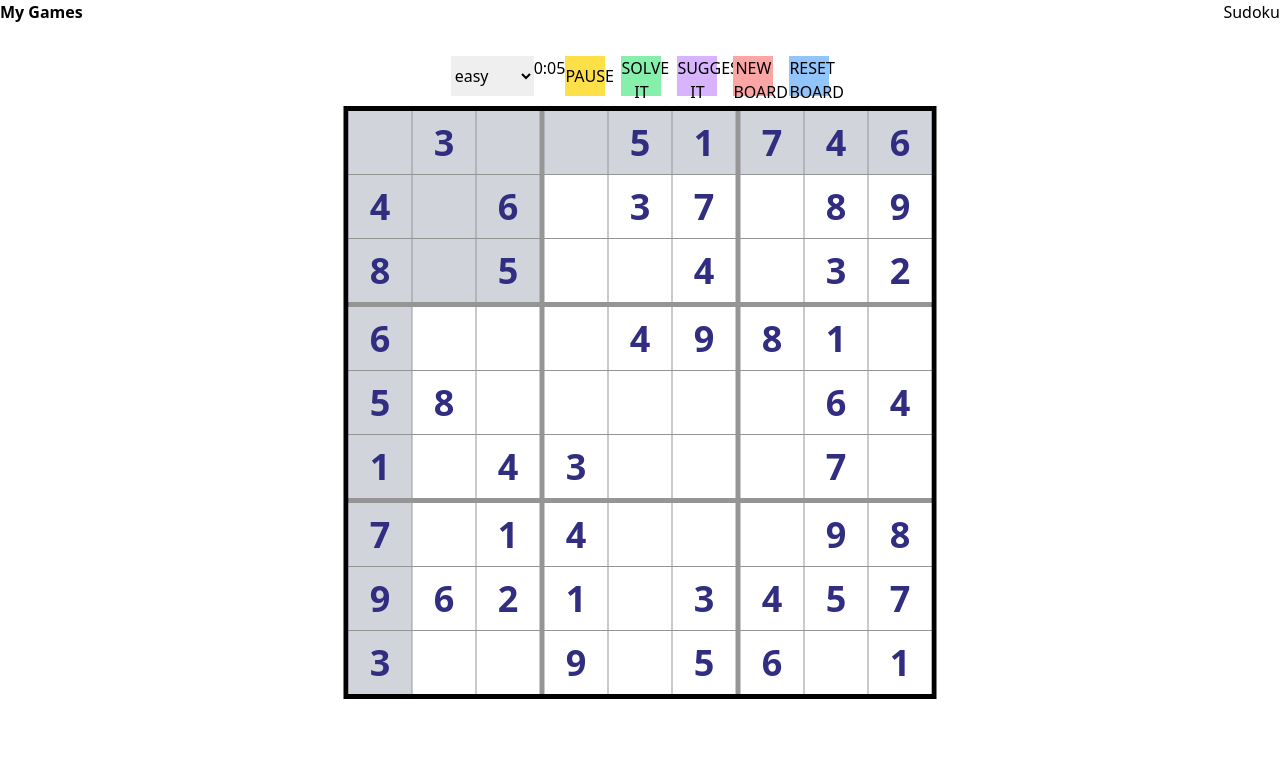
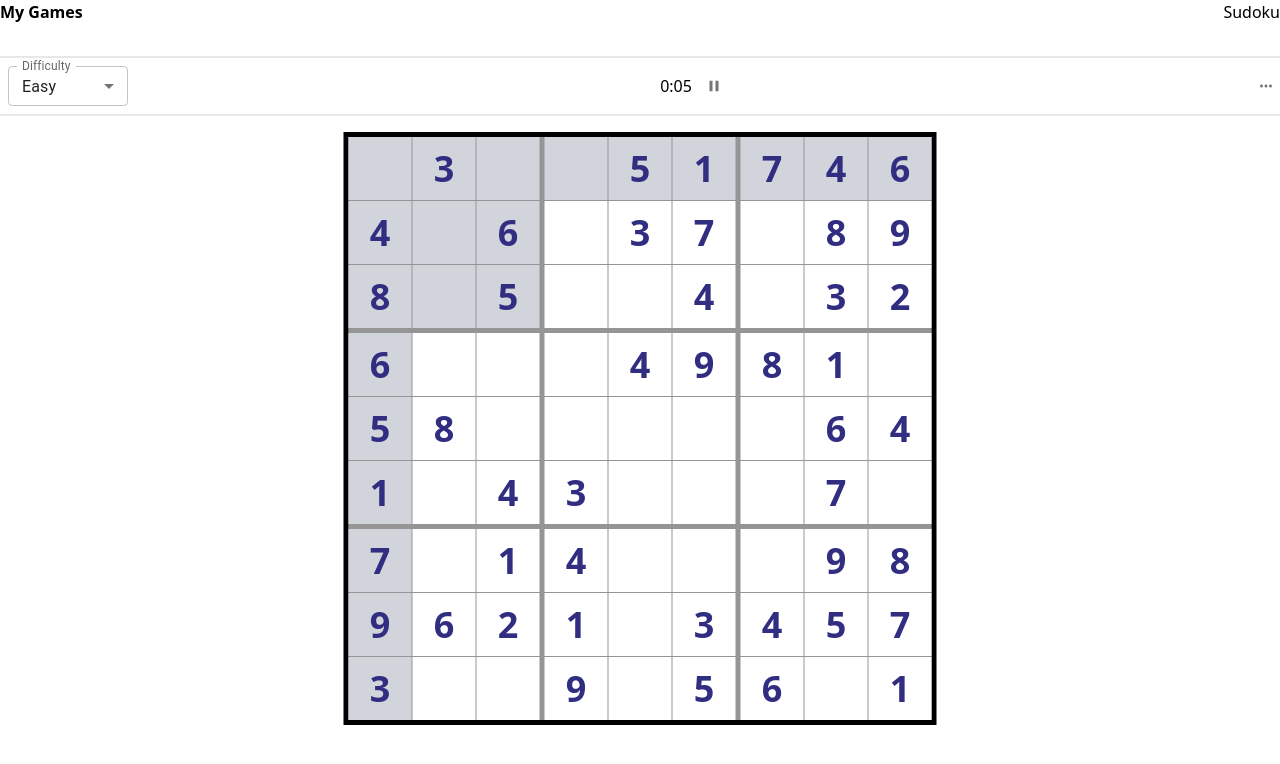
Before and after one commit to njd0/my-games, a React (Create React App) app: page / in a window 1280 px wide. Shown: the top 764 px of the page. Built offline with nearby package versions, Linux system fonts and the light colour scheme; what tailwindcss-animation-delay would draw is missing.

Commit message:
add materiul. add header buttons

```diff
--- /dev/null
+++ b/src/components/Sudoku/Board/Header/ActionMenu.tsx
@@ -0,0 +1,62 @@
+import Button from '@mui/material/Button';
+import Menu from '@mui/material/Menu';
+import MenuItem from '@mui/material/MenuItem';
+import { useContext, useState } from 'react';
+import { BoardContext } from '../BoardContext';
+import MoreHorizIcon from '@mui/icons-material/MoreHoriz';
+import { IconButton } from '@mui/material';
+
+export const ActionMenu = () => {
+  const {
+    solveBoardPuzzle,
+    solveBoardCandidates,
+    createNewBoard,
+    resetBoard,
+  } = useContext(BoardContext);
+
+  const [anchorEl, setAnchorEl] = useState<null | HTMLElement>(null);
+  const open = Boolean(anchorEl);
+
+  const handleClick = (event: React.MouseEvent<HTMLButtonElement>) => {
+    setAnchorEl(event.currentTarget);
+  };
+
+  const handleClose = (cb?: Function) => {
+    setAnchorEl(null);
+    cb?.();
+  };
+
+  const onClickSolve = () => { handleClose(solveBoardPuzzle); }
+  const onClickSolveCandidates = () => { handleClose(solveBoardCandidates); }
+  const onClickNewBoard = () => { handleClose(createNewBoard); }
+  const onClickResetBoard = () => { handleClose(resetBoard); }
+
+  return (
+    <div className='flex item-center'>
+      <IconButton
+        id="board-action-menu"
+        aria-controls={open ? 'board-action-menu' : undefined}
+        aria-haspopup="true"
+        aria-expanded={open ? 'true' : undefined}
+        onClick={handleClick}
+        size="small"
+      >
+        <MoreHorizIcon fontSize="inherit" />
+      </IconButton>
+      <Menu
+        id="board-action-menu"
+        anchorEl={anchorEl}
+        open={open}
+        onClose={() => handleClose()}
+        MenuListProps={{
+          'aria-labelledby': 'basic-button',
+        }}
+      >
+        <MenuItem onClick={onClickSolve}>Solve Board</MenuItem>
+        <MenuItem onClick={onClickSolveCandidates}>Suggest Candidates</MenuItem>
+        <MenuItem onClick={onClickResetBoard}>Reset Board</MenuItem>
+        <MenuItem onClick={onClickNewBoard}>New Board</MenuItem>
+      </Menu>
+    </div>
+  );
+}
--- a/src/components/Sudoku/Board/BoardHeader.tsx
+++ b/src/components/Sudoku/Board/Header/index.tsx
@@ -1,7 +1,10 @@
 import { useAppSelector } from "@/redux/useHook";
 import { useCallback, useContext, useEffect, useRef, useState } from "react";
 import { Difficulty } from "@/redux/slices/sudoku/types";
-import { BoardContext } from "./BoardContext";
+import { BoardContext } from "../BoardContext";
+import { ActionMenu } from "./ActionMenu";
+import { FormControl, IconButton, InputLabel, MenuItem, Select, SelectChangeEvent } from "@mui/material";
+import PauseIcon from '@mui/icons-material/Pause';
 
 const parseSeconds = (seconds: number) => {
   const d = Math.floor(seconds / (3600 * 24));
@@ -17,7 +20,7 @@ const parseSeconds = (seconds: number) => {
 }
 
 export const BoardHeader = () => {
-  const { time } = useAppSelector(state => state.sudoku);
+  const { time, difficulty } = useAppSelector(state => state.sudoku);
 
   const {
     solveBoardPuzzle,
@@ -76,7 +79,7 @@ export const BoardHeader = () => {
     setIsPaused(true);
   }, [setIsPaused]);
 
-  const onChangeDifficulty = useCallback((e: React.ChangeEvent<HTMLSelectElement>) => {
+  const onChangeDifficulty = useCallback((e: SelectChangeEvent) => {
     changeDifficulty(e.target.value as Difficulty, timeRef.current)
   }, [changeDifficulty])
 
@@ -97,19 +100,29 @@ export const BoardHeader = () => {
   }, [resetBoard])
 
   return (
-    <div className="w-full h-[50px]">
-      <div className="flex justify-center">
-        <select onChange={onChangeDifficulty}>
-          <option>easy</option>
-          <option>medium</option>
-          <option>hard</option>
-        </select>
-        {parseSeconds(timer)}
-        <button className="w-10 h-10 bg-yellow-300" onClick={onClickPause}>PAUSE</button>
-        <button className="w-10 h-10 bg-green-300 ml-4" onClick={onClickSolve}>SOLVE IT</button>
-        <button className="w-10 h-10 bg-purple-300 ml-4" onClick={onClickSolveCandidates}>SUGGEST IT</button>
-        <button className="w-10 h-10 bg-red-300 ml-4" onClick={onClickNewBoard}>NEW BOARD</button>
-        <button className="w-10 h-10 bg-blue-300 ml-4" onClick={onClickResetBoard}>RESET BOARD</button>
+    <div className="w-full border-t-2 border-b-2 padding-4 mb-4">
+      <div className="flex justify-between">
+        <FormControl sx={{ m: 1, minWidth: 120 }} size="small">
+          <InputLabel id="select-difficulty-label">Difficulty</InputLabel>
+          <Select
+            labelId="select-difficulty-label"
+            id="select-difficulty"
+            value={difficulty}
+            label="Difficulty"
+            onChange={onChangeDifficulty}
+          >
+            <MenuItem value={'easy'}>Easy</MenuItem>
+            <MenuItem value={'medium'}>Medium</MenuItem>
+            <MenuItem value={'hard'}>Hard</MenuItem>
+          </Select>
+        </FormControl>
+        <div className="flex items-center gap-2">
+          {parseSeconds(timer)}
+          <IconButton aria-label="pause" size="small" onClick={onClickPause}>
+            <PauseIcon fontSize="inherit" />
+          </IconButton>
+        </div>
+        <ActionMenu />
       </div>
     </div>
   )
--- a/src/components/Sudoku/index.tsx
+++ b/src/components/Sudoku/index.tsx
@@ -1,5 +1,5 @@
 import { Board } from "./Board/BoardContext";
-import { BoardHeader } from "./Board/BoardHeader";
+import { BoardHeader } from "./Board/Header";
 import { BoardRenderer } from "./Board/BoardRenderer";
 
 export const Sudoku = () => {
```
Also changed, not shown: package.json (+28 -24 lines), 1 other file (tests, documents, lock files or other folders).
